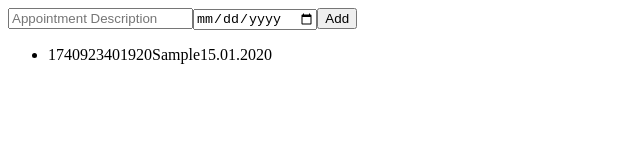
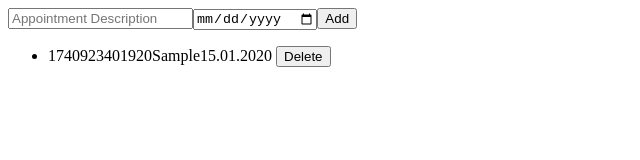
Before and after one commit to Achyut-dot/Appointment-App, an Angular app: page / in a window 1280 px wide. Both pictures are taken after typing "Sample", "2020-01-15" into the empty fields and a click on the button "Add". Shown: the top 160 px of the page, without its empty margins (0-640 px from the left). Built offline with nearby package versions, Linux system fonts and the light colour scheme.

Commit message:
Delete Button and Functionality Added

```diff
--- a/src/app/appointment-list/appointment-list.component.html
+++ b/src/app/appointment-list/appointment-list.component.html
@@ -5,7 +5,8 @@
 </div>
 
 <ul>
-    <li *ngFor="let appointment of appointments">
+    <li *ngFor="let appointment of appointments; index as i">
         {{appointment.id}}{{appointment.title}}{{appointment.date | date:'dd.MM.yyyy'}}
+        <button (click)="deleteAppointment(i)">Delete</button>
     </li>
 </ul>
--- a/src/app/appointment-list/appointment-list.component.ts
+++ b/src/app/appointment-list/appointment-list.component.ts
@@ -20,12 +20,15 @@
         title: this.newAppointmentTitle,
         date: this.newAppointmentDate
       }
+
       this.appointments.push(newAppointment)
 
       this.newAppointmentTitle = "";
       this.newAppointmentDate = new Date();
-
-      alert(this.appointments.length)
     }
   }
+
+  deleteAppointment(index: number) {
+    this.appointments.splice(index, 1)
+  }
 }
```
